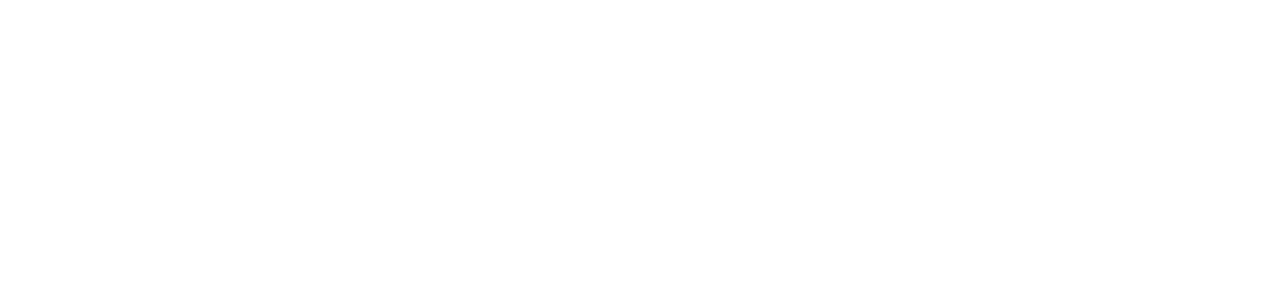
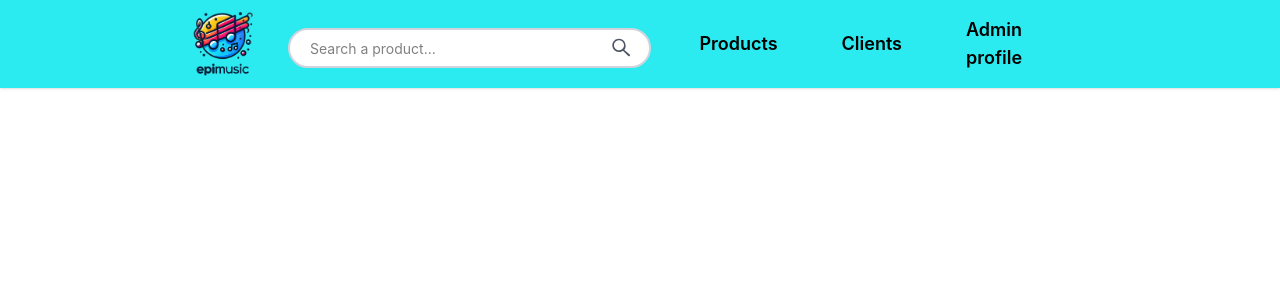
Before and after one commit to Seraphino16/Epimusic, a React (Create React App) app in the folder client/: page /products/1 in a window 1280 px wide. Before the commit this address had no page. Shown: the top 300 px of the page. Built offline with nearby package versions, Linux system fonts and the light colour scheme.

Commit message:
add navbar - logo added - links all redirects to "/" for now - add "Products", "Clients" and "Admin Profile" navbar items

```diff
--- a/client/src/App.js
+++ b/client/src/App.js
@@ -3,10 +3,12 @@
 import ProductList from './ProductList';
 import ProductForm from './ProductForm';
 import ProductEdit from './ProductEdit';
+import Navbar from './components/navbar/Navbar';
 
 const App = () => {
     return (
         <Router>
+            <Navbar />
             <Routes>
                 <Route path="/" element={<ProductList />} />
                 <Route path="/create-product" element={<ProductForm />} />
--- /dev/null
+++ b/client/src/components/navbar/Navbar.js
@@ -0,0 +1,45 @@
+import React, { useState } from "react";
+import NavbarItem from "./NavbarItem";
+import SearchBar from "./SearchBar";
+import logo from "../../assets/logo.png";
+
+const Navbar = () => {
+    const [isOpen, setIsOpen] = useState(false);
+
+    return (
+        <nav className="relative z-50 w-full flex items-center justify-between flex-wrap bg-[#2bebf1] py-2 shadow px-4 lg:px-16 xl:px-48">
+            <div className="flex items-center flex-shrink-0 text-black mr-6">
+                <img src={logo} alt="Logo" className="w-16 h-16 mr-2" />
+            </div>
+            <div className="block lg:hidden">
+                <button
+                    onClick={() => setIsOpen(!isOpen)}
+                    className="flex items-center px-3 py-2 border rounded text-black border-black hover:text-black hover:border-black"
+                >
+                    <svg
+                        className="fill-current h-5 w-5"
+                        viewBox="0 0 20 20"
+                        xmlns="http://www.w3.org/2000/svg"
+                    >
+                        <title>Menu</title>
+                        <path d="M0 3h20v2H0V3zm0 6h20v2H0V9zm0 6h20v2H0v-2z" />
+                    </svg>
+                </button>
+            </div>
+            <div
+                className={`w-full flex-grow lg:flex lg:items-center lg:w-auto lg:justify-between ${
+                    isOpen ? "block" : "hidden"
+                } transition-all duration-300 ease-in-out`}
+            >
+                <div className="flex flex-col lg:flex-row lg:items-center justify-center lg:space-x-8 lg:text-left lg:flex-grow lg:mt-0 space-y-4 lg:space-y-0">
+                    <SearchBar />
+                    <NavbarItem text="Products" href="/" />
+                    <NavbarItem text="Clients" href="/" />
+                    <NavbarItem text="Admin profile" href="/" />
+                </div>
+            </div>
+        </nav>
+    );
+};
+
+export default Navbar;
--- /dev/null
+++ b/client/src/components/navbar/NavbarItem.js
@@ -0,0 +1,13 @@
+function NavbarItem({ text, href, download }) {
+    return (
+        <a
+            className="flex items-center justify-center px-4 py-2 text-lg font-semibold rounded-lg text-black hover:bg-gray-200 focus:bg-gray-200 dark:bg-transparent dark:hover:bg-gray-600 dark:focus:bg-gray-600 dark:text-black transition-colors duration-200 ease-in-out"
+            href={href}
+            download={download}
+        >
+            {text}
+        </a>
+    );
+}
+
+export default NavbarItem;
--- /dev/null
+++ b/client/src/components/navbar/SearchBar.js
@@ -0,0 +1,45 @@
+import React from "react";
+
+function SearchBar() {
+    return (
+        <div className="pt-2 flex flex-row relative mx-auto text-gray-600 w-1/2">
+            <div className="relative w-full">
+                <input
+                    className="border-2 border-gray-300 bg-white h-10 pl-5 pr-10 rounded-full text-sm focus:outline-none w-full"
+                    type="search"
+                    name="search"
+                    placeholder="Search a product..."
+                />
+                <button
+                    type="submit"
+                    className="absolute right-0 rounded-full bg-transparent"
+                >
+                    <svg
+                        className="h-5 w-5 fill-current text-gray-600"
+                        xmlns="http://www.w3.org/2000/svg"
+                        version="1.1"
+                        id="Capa_1"
+                        x="0px"
+                        y="0px"
+                        viewBox="0 0 30.239 30.239"
+                        style={{ enableBackground: "new 0 0 30.239 30.239" }}
+                        xmlSpace="preserve"
+                        width="512px"
+                        height="512px"
+                    >
+                        <g>
+                            <path
+                                d="M20.126,17.96c1.262-1.675,2.015-3.761,2.015-6.016C22.141,5.366,17.775,1,12.07,1C6.364,1,2,5.366,2,11.074
+                s4.366,10.074,10.074,10.074c2.255,0,4.341-0.753,6.016-2.015l8.105,8.105c0.293,0.293,0.678,0.439,1.063,0.439
+                s0.77-0.146,1.063-0.439c0.586-0.586,0.586-1.538,0-2.125L20.126,17.96z M12.074,18.641c-4.169,0-7.567-3.398-7.567-7.567
+                s3.398-7.567,7.567-7.567s7.567,3.398,7.567,7.567S16.243,18.641,12.074,18.641z"
+                            />
+                        </g>
+                    </svg>
+                </button>
+            </div>
+        </div>
+    );
+}
+
+export default SearchBar;
```
Also changed, not shown: client/src/assets/logo.png (added), client/src/components/Navbar.js (deleted).
